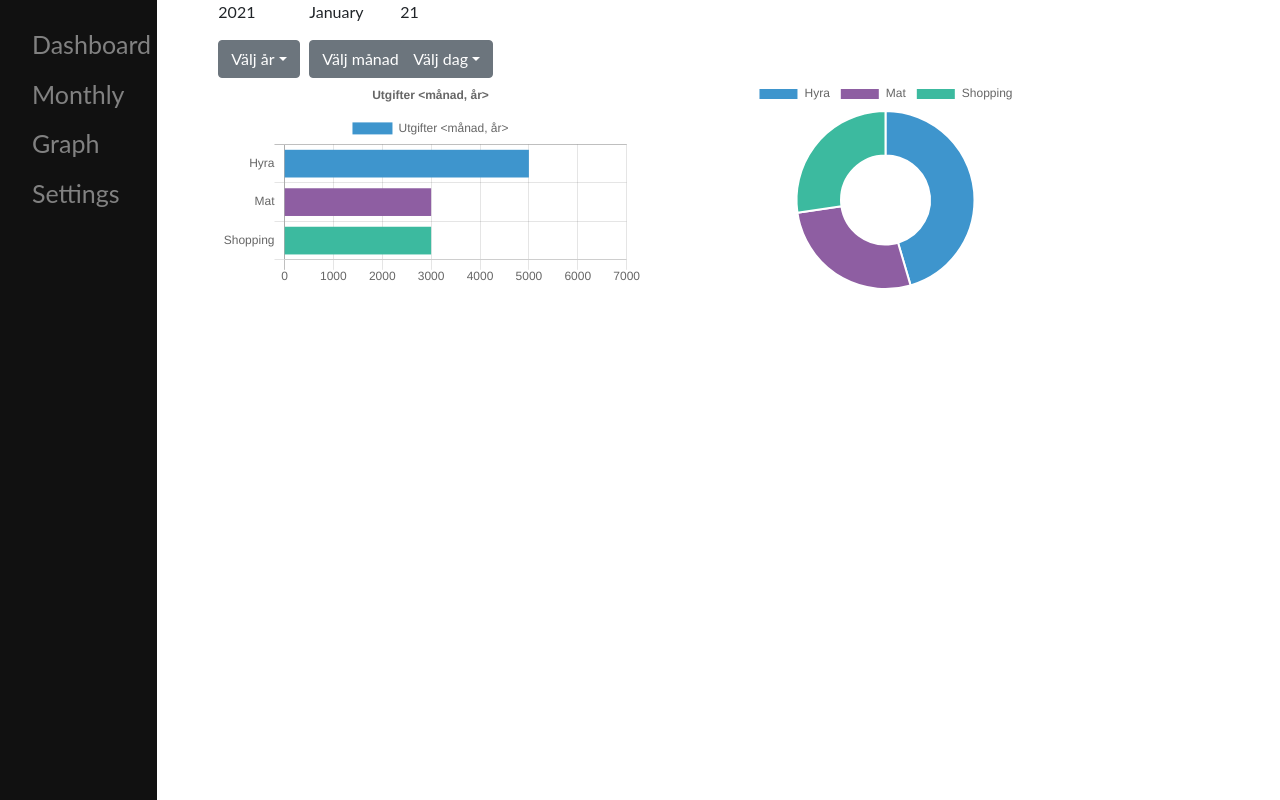
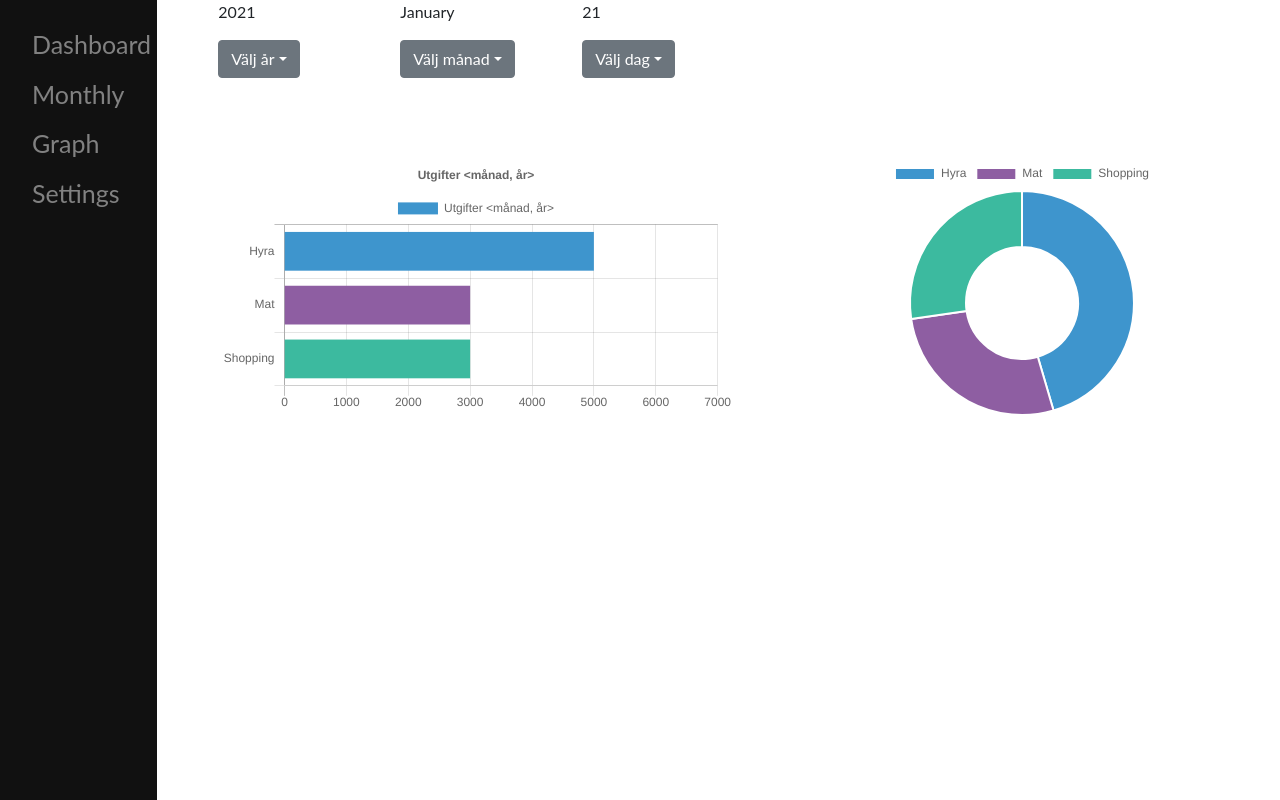
Before and after one commit to kobeisgood/DAT076Project, a React (Create React App) app in the folder react_version/: page /graph in a window 1280 px wide. Built offline with nearby package versions, Linux system fonts and the light colour scheme.

Commit message:
Fixed layout of graph page

```diff
--- a/react_version/src/main.css
+++ b/react_version/src/main.css
@@ -124,3 +124,7 @@ body {
     transform: rotateZ(-90deg);
     opacity: 1;
 }
+
+.top-buffer{
+  margin-top:5em
+}
--- a/react_version/src/pages/Graph.js
+++ b/react_version/src/pages/Graph.js
@@ -1,5 +1,6 @@
 import React from 'react';
 import Chart from 'chart.js';
+import '../main.css'
 
 
 export default class Graph extends React.Component {
@@ -68,7 +69,7 @@ chartRef2 = React.createRef();
     <div>
         <div class='row'>
 
-          <div class='col-1'>
+          <div class='col-2'>
             <p>2021</p>
             <div class="dropdown">
               <button class="btn btn-secondary dropdown-toggle" type="button" id="dropdownMenuButton" data-toggle="dropdown" aria-haspopup="true" aria-expanded="false">
@@ -82,7 +83,7 @@ chartRef2 = React.createRef();
               </div>
           </div>
 
-          <div class='col-1'>
+          <div class='col-2'>
             <p>January</p>
             <div class="dropdown">
               <button class="btn btn-secondary dropdown-toggle" type="button" id="dropdownMenuButton" data-toggle="dropdown" aria-haspopup="true" aria-expanded="false">
@@ -96,7 +97,7 @@ chartRef2 = React.createRef();
               </div>
           </div>
 
-          <div class='col-1'>
+          <div class='col-2'>
             <p>21</p>
             <div class="dropdown">
               <button class="btn btn-secondary dropdown-toggle" type="button" id="dropdownMenuButton" data-toggle="dropdown" aria-haspopup="true" aria-expanded="false">
@@ -111,11 +112,11 @@ chartRef2 = React.createRef();
           </div>
         </div>
 
-        <div class='row'>
-          <div class='col-5' style={{position: 'relative'}}>
+        <div class='row top-buffer'>
+          <div class='col-6' style={{position: 'relative'}}>
             <canvas id="barChart" ref={this.chartRef1}></canvas>
          </div>
-         <div class='col-5' style={{position: 'relative'}}>
+         <div class='col-6' style={{position: 'relative'}}>
            <canvas id="doughnutChart" ref={this.chartRef2}></canvas>
         </div>
        </div>
```
Also changed, not shown: 1 other file (tests, documents, lock files or other folders).
